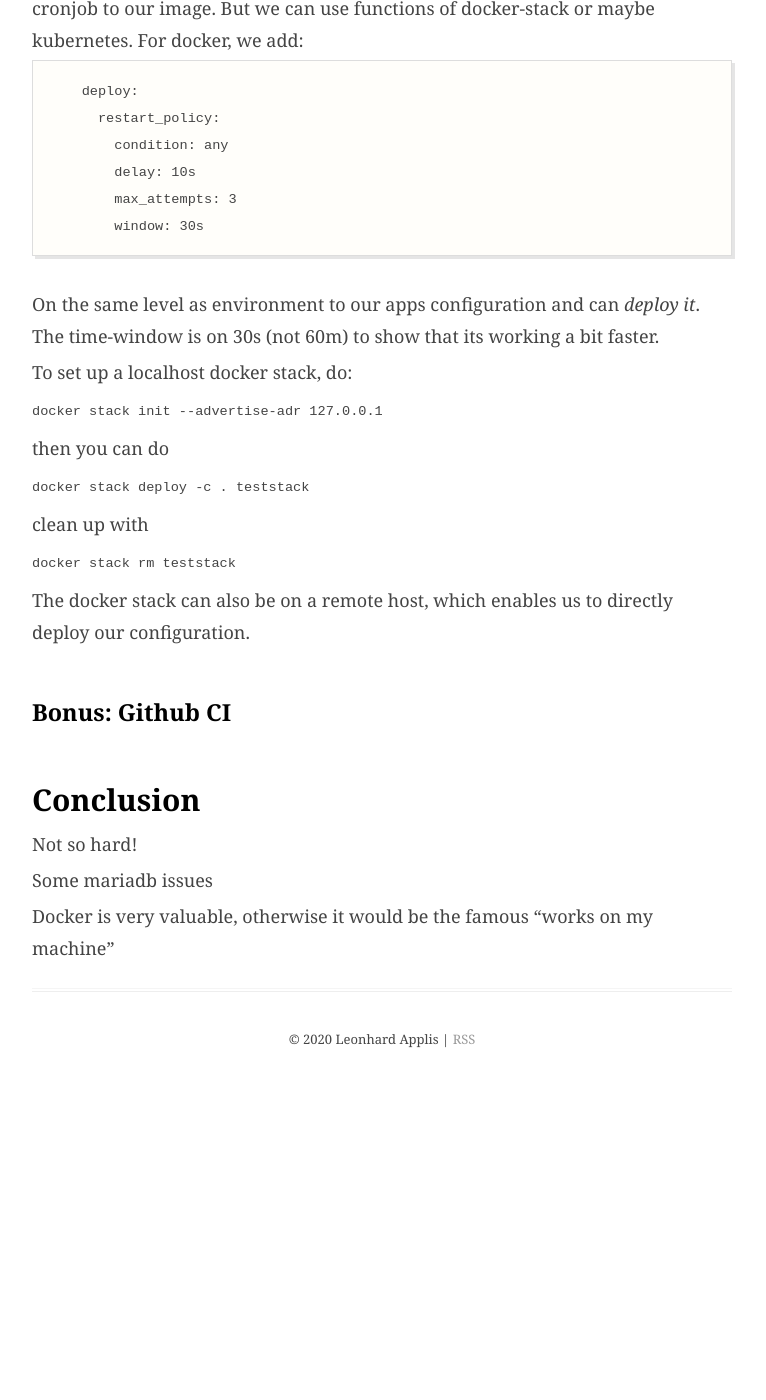
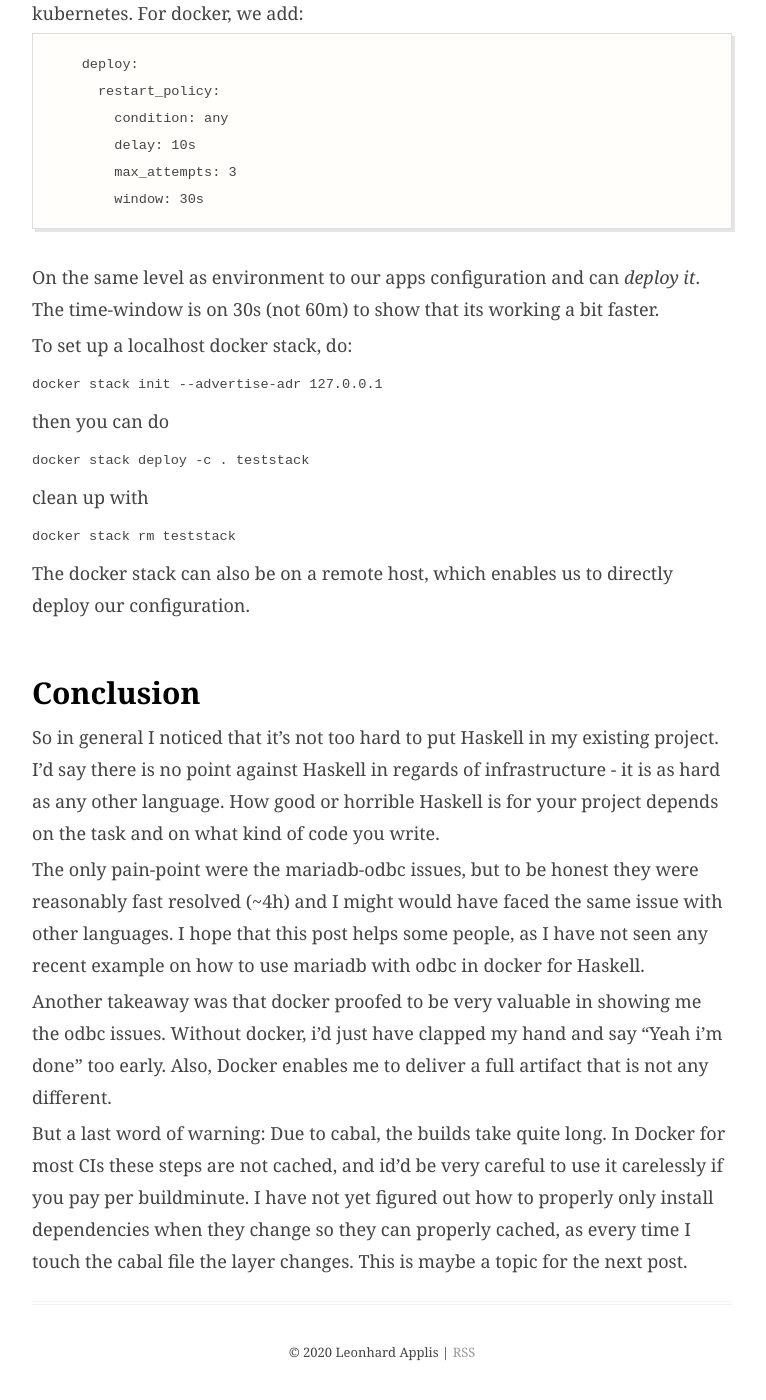
Before and after one commit to Twonki/twonki.github.io, a Jekyll site: the page built from _posts/2020-05-05-haskell-microservice.md, in a window 1280 px wide and 1400 px high, scrolled down 11459 px. Shown: the whole window, without its empty margins (258-1024 px from the left). Built offline with Jekyll 4.4.1, drawn with Linux system fonts in a browser that asks for light colours; comment, search, counter and statistics services are not loaded; before the commit the page ends 12546 px from its top, so only the background shows below that.

Commit message:
Added conclusion

````diff
--- a/_posts/2020-05-05-haskell-microservice.md
+++ b/_posts/2020-05-05-haskell-microservice.md
@@ -331,7 +331,6 @@ A nicer way is to set environment variables in the dockerfile and invoke the com
 We do by adding the following to our Dockerfile:
 
 ```
-
 ENV MariaDB_Adress 127.0.0.1
 ENV MariaDB_Port 3306
 ENV MariaDB_DatabaseName microtope
@@ -420,12 +419,20 @@ clean up with
 
 The docker stack can also be on a remote host, which enables us to directly deploy our configuration.
 
-### Bonus: Github CI
-
 ## Conclusion
 
-Not so hard!
+So in general I noticed that it's not too hard to put Haskell in my existing project.
+I'd say there is no point against Haskell in regards of infrastructure - it is as hard as any other language.
+How good or horrible Haskell is for your project depends on the task and on what kind of code you write.
 
-Some mariadb issues
+The only pain-point were the mariadb-odbc issues, but to be honest they were reasonably fast resolved (~4h) and I might would have faced the same issue with other languages.
+I hope that this post helps some people, as I have not seen any recent example on how to use mariadb with odbc in docker for Haskell.
 
-Docker is very valuable, otherwise it would be the famous "works on my machine"
+Another takeaway was that docker proofed to be very valuable in showing me the odbc issues.
+Without docker, i'd just have clapped my hand and say "Yeah i'm done" too early.
+Also, Docker enables me to deliver a full artifact that is not any different.
+
+But a last word of warning:
+Due to cabal, the builds take quite long.
+In Docker for most CIs these steps are not cached, and id'd be very careful to use it carelessly if you pay per buildminute.
+I have not yet figured out how to properly only install dependencies when they change so they can properly cached, as every time I touch the cabal file the layer changes. This is maybe a topic for the next post.
````
